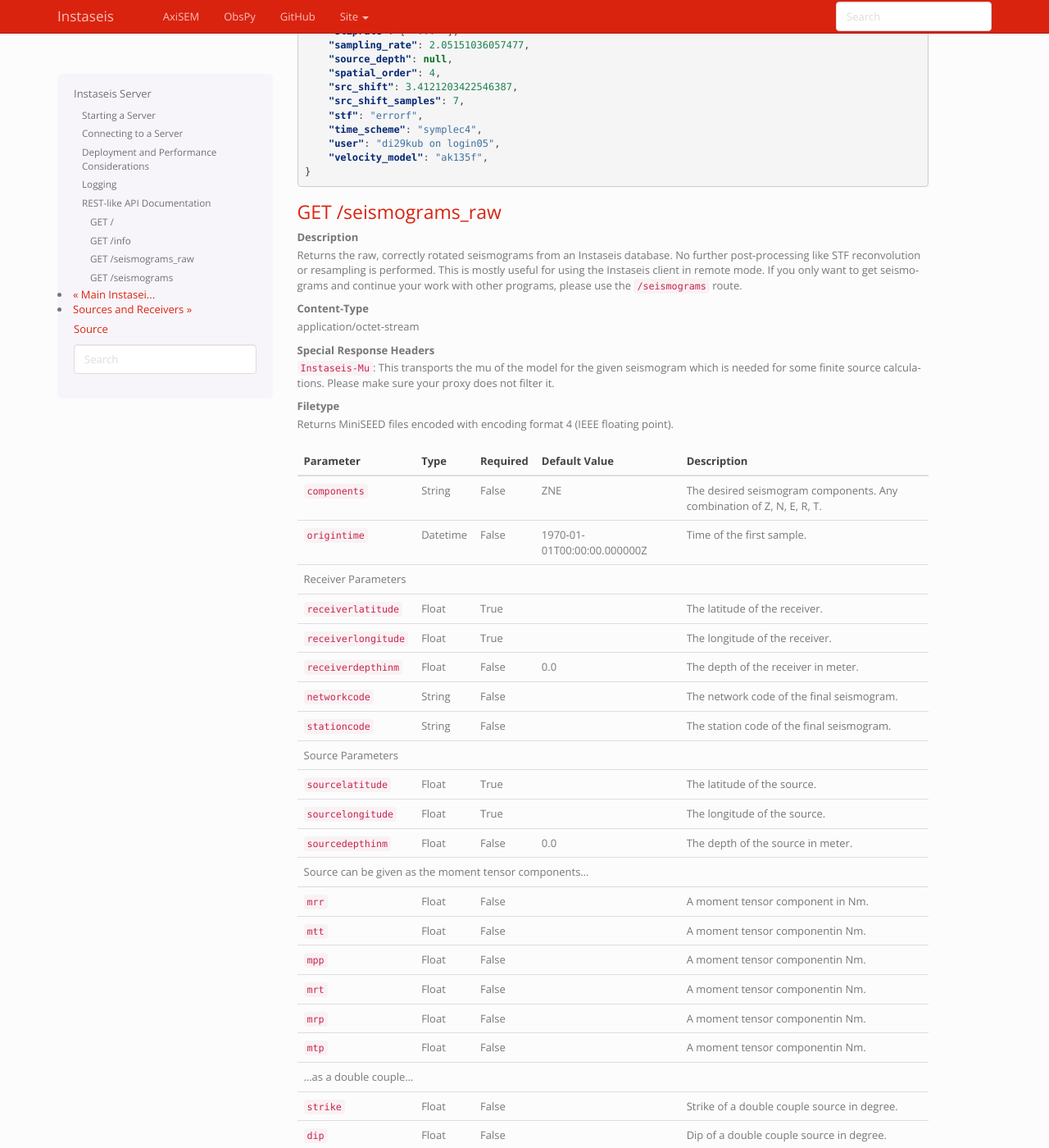
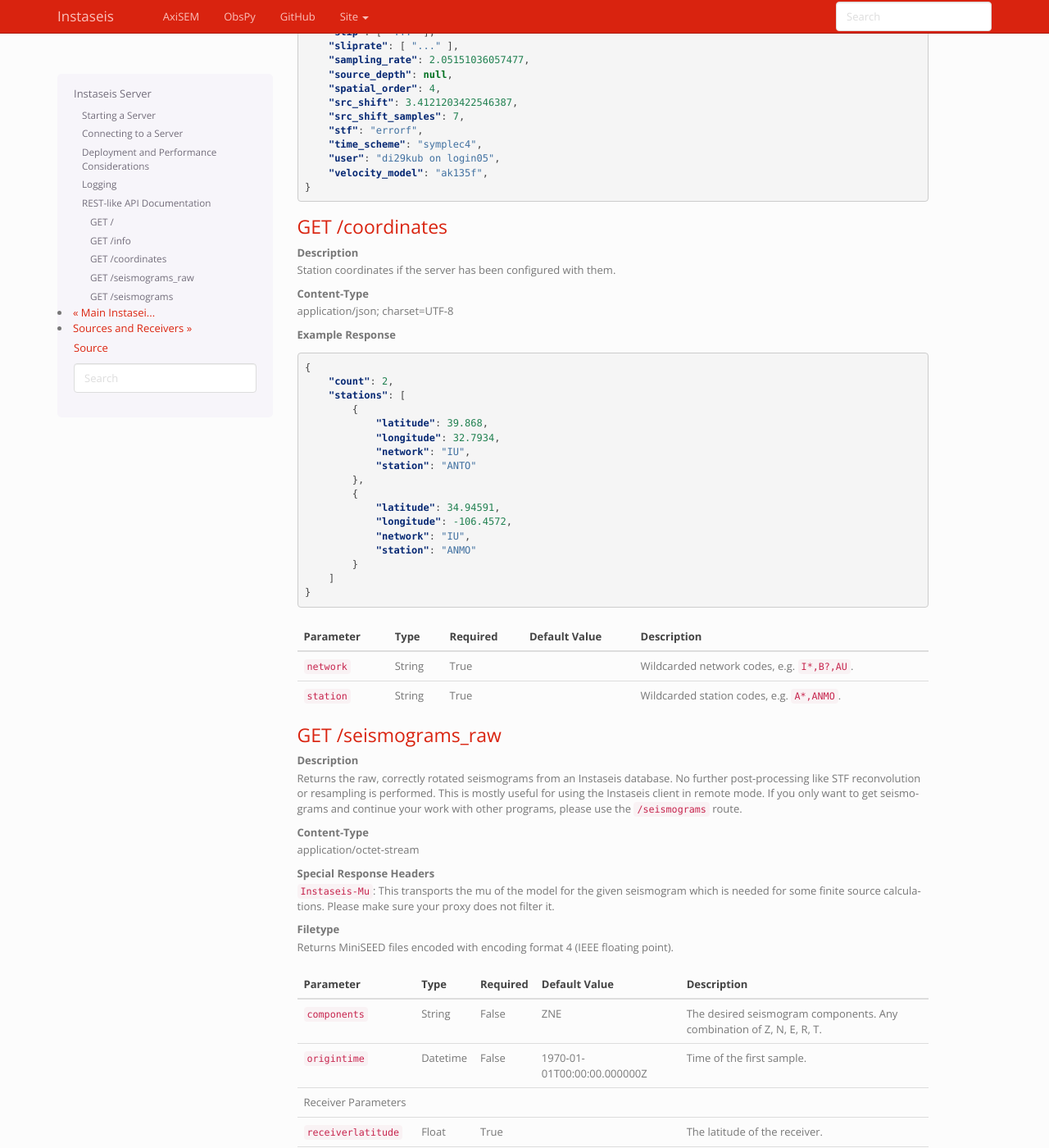
Before and after one commit to krischer/instaseis, a Sphinx documentation site: the page built from doc/server.rst, in a window 1280 px wide and 1400 px high, scrolled down 3267 px. Shown: the whole window at 82% size. Built offline with Sphinx 7.4.7, drawn with Linux system fonts in a browser that asks for light colours; the version number could not be read and is left out; some of the changed text lies outside the part shown.

Commit message:
Documenting coordinates route

```diff
--- a/doc/server.rst
+++ b/doc/server.rst
@@ -245,6 +245,44 @@ Example Response
             "user": "di29kub on login05",
             "velocity_model": "ak135f",
         }
+
+GET /coordinates
+^^^^^^^^^^^^^^^^
+
+Description
+    Station coordinates if the server has been configured with them.
+
+Content-Type
+    application/json; charset=UTF-8
+
+Example Response
+    .. code-block:: json
+
+        {
+            "count": 2,
+            "stations": [
+                {
+                    "latitude": 39.868,
+                    "longitude": 32.7934,
+                    "network": "IU",
+                    "station": "ANTO"
+                },
+                {
+                    "latitude": 34.94591,
+                    "longitude": -106.4572,
+                    "network": "IU",
+                    "station": "ANMO"
+                }
+            ]
+        }
+
++-------------------------+----------+----------+-----------------------------+----------------------------------------------------------------------+
+| Parameter               | Type     | Required | Default Value               | Description                                                          |
++=========================+==========+==========+=============================+======================================================================+
+| ``network``             | String   | True     |                             | Wildcarded network codes, e.g. ``I*,B?,AU``.                         |
++-------------------------+----------+----------+-----------------------------+----------------------------------------------------------------------+
+| ``station``             | String   | True     |                             | Wildcarded station codes, e.g. ``A*,ANMO``.                          |
++-------------------------+----------+----------+-----------------------------+----------------------------------------------------------------------+
 
 GET /seismograms_raw
 ^^^^^^^^^^^^^^^^^^^^
@@ -387,9 +425,9 @@ Filetype
 +-------------------------+----------+----------+-----------------------------+--------------------------------------------------------------------------------------+
 | ... or by using wildcard searches over network and station codes. Potentially returns multiple stations.                                                           |
 +-------------------------+----------+----------+-----------------------------+--------------------------------------------------------------------------------------+
-| ``network``             | String   | False    |                             | Wildcarded network codes, e.g. ``"I*,B?,AU"``                                        |
+| ``network``             | String   | False    |                             | Wildcarded network codes, e.g. ``I*,B?,AU``.                                         |
 +-------------------------+----------+----------+-----------------------------+--------------------------------------------------------------------------------------+
-| ``station``             | String   | False    |                             | Wildcarded station codes, e.g. ``A*,ANMO``                                           |
+| ``station``             | String   | False    |                             | Wildcarded station codes, e.g. ``A*,ANMO``.                                          |
 +-------------------------+----------+----------+-----------------------------+--------------------------------------------------------------------------------------+
 | Source Parameters                                                                                                                                                  |
 +-------------------------+----------+----------+-----------------------------+--------------------------------------------------------------------------------------+
```
Also changed, not shown: other parts of doc/server.rst (+1 -1 lines).
